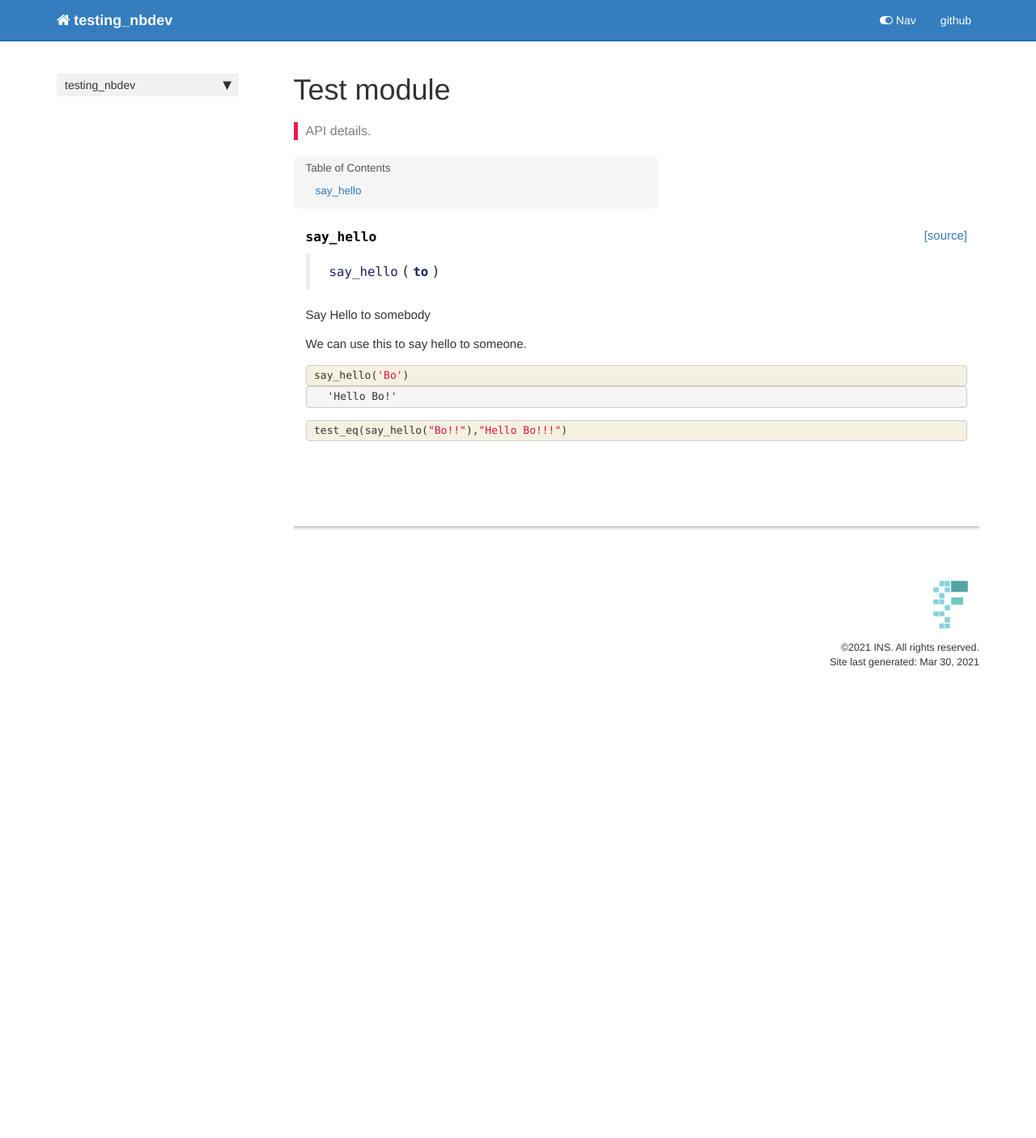
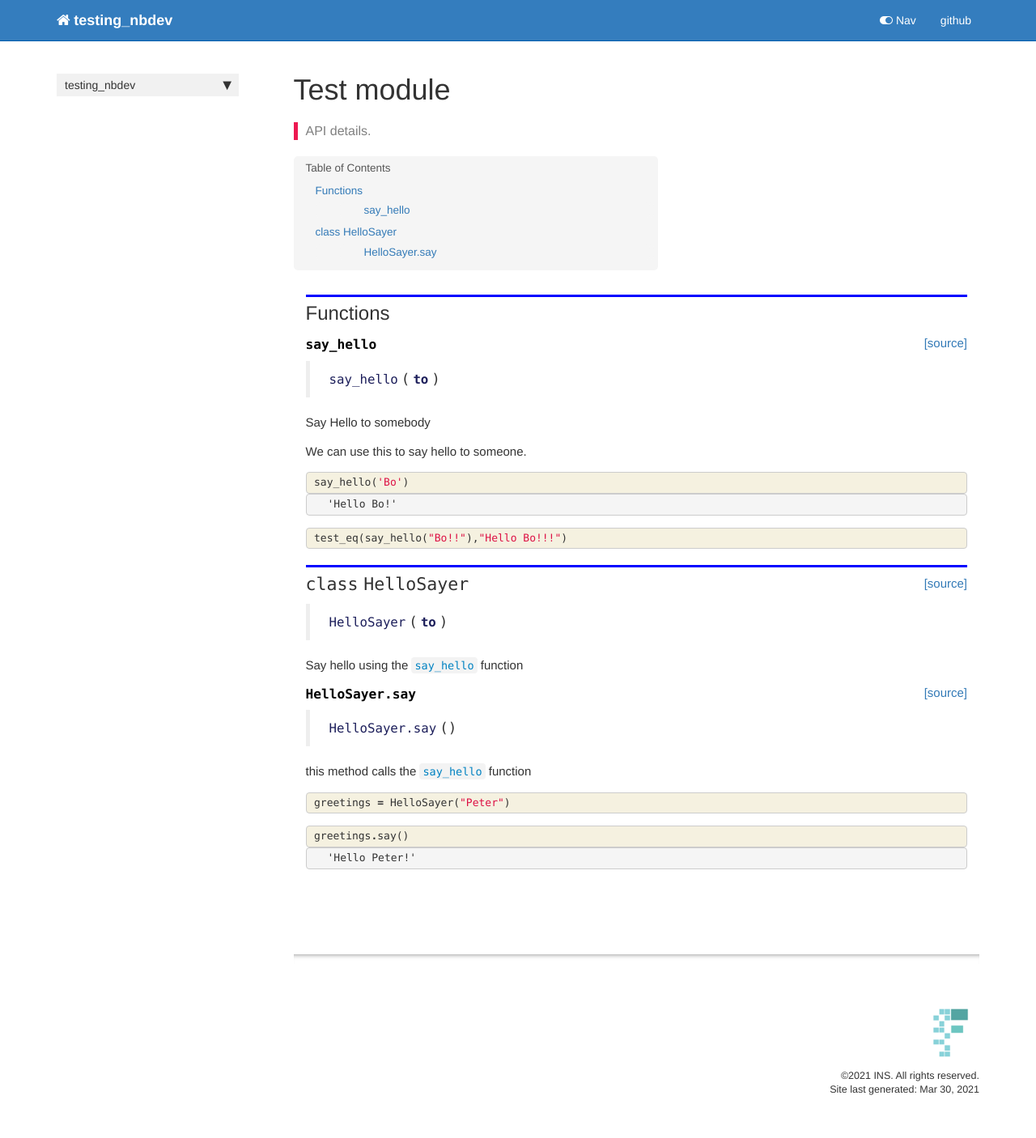
Before and after one commit to ImmoNathanael/testing_nbdev, a Jekyll site: the page built from docs/core.html, in a window 1280 px wide. Shown: the whole page at 81% size. Built offline with Jekyll 4.4.1, drawn with Linux system fonts in a browser that asks for light colours; nearby versions of some CDN libraries; comment, search, counter and statistics services are not loaded; before the commit the page ends 900 px from its top, so only the background shows below that.

```diff
--- a/docs/core.html
+++ b/docs/core.html
@@ -29,6 +29,12 @@ nb_path: "00_core.ipynb"
 </div>
     {% endraw %}
 
+<div class="cell border-box-sizing text_cell rendered"><div class="inner_cell">
+<div class="text_cell_render border-box-sizing rendered_html">
+<h2 id="Functions">Functions<a class="anchor-link" href="#Functions"> </a></h2>
+</div>
+</div>
+</div>
     {% raw %}
 
 <div class="cell border-box-sizing code_cell rendered">
@@ -118,4 +124,111 @@ nb_path: "00_core.ipynb"
 </div>
     {% endraw %}
 
+    {% raw %}
+
+<div class="cell border-box-sizing code_cell rendered">
+
+<div class="output_wrapper">
+<div class="output">
+
+<div class="output_area">
+
+
+<div class="output_markdown rendered_html output_subarea ">
+<h2 id="HelloSayer" class="doc_header"><code>class</code> <code>HelloSayer</code><a href="https://github.com/ImmoNathanael/testing_nbdev/tree/master/testing_nbdev/core.py#L11" class="source_link" style="float:right">[source]</a></h2><blockquote><p><code>HelloSayer</code>(<strong><code>to</code></strong>)</p>
+</blockquote>
+<p>Say hello using the <a href="/testing_nbdev/core.html#say_hello"><code>say_hello</code></a> function</p>
+
 </div>
+
+</div>
+
+</div>
+</div>
+
+</div>
+    {% endraw %}
+
+    {% raw %}
+
+<div class="cell border-box-sizing code_cell rendered">
+
+</div>
+    {% endraw %}
+
+    {% raw %}
+
+<div class="cell border-box-sizing code_cell rendered">
+
+<div class="output_wrapper">
+<div class="output">
+
+<div class="output_area">
+
+
+<div class="output_markdown rendered_html output_subarea ">
+<h4 id="HelloSayer.say" class="doc_header"><code>HelloSayer.say</code><a href="https://github.com/ImmoNathanael/testing_nbdev/tree/master/testing_nbdev/core.py#L17" class="source_link" style="float:right">[source]</a></h4><blockquote><p><code>HelloSayer.say</code>()</p>
+</blockquote>
+<p>this method calls the <a href="/testing_nbdev/core.html#say_hello"><code>say_hello</code></a> function</p>
+
+</div>
+
+</div>
+
+</div>
+</div>
+
+</div>
+    {% endraw %}
+
+    {% raw %}
+
+<div class="cell border-box-sizing code_cell rendered">
+<div class="input">
+
+<div class="inner_cell">
+    <div class="input_area">
+<div class=" highlight hl-ipython3"><pre><span></span><span class="n">greetings</span> <span class="o">=</span> <span class="n">HelloSayer</span><span class="p">(</span><span class="s2">&quot;Peter&quot;</span><span class="p">)</span>
+</pre></div>
+
+    </div>
+</div>
+</div>
+
+</div>
+    {% endraw %}
+
+    {% raw %}
+
+<div class="cell border-box-sizing code_cell rendered">
+<div class="input">
+
+<div class="inner_cell">
+    <div class="input_area">
+<div class=" highlight hl-ipython3"><pre><span></span><span class="n">greetings</span><span class="o">.</span><span class="n">say</span><span class="p">()</span>
+</pre></div>
+
+    </div>
+</div>
+</div>
+
+<div class="output_wrapper">
+<div class="output">
+
+<div class="output_area">
+
+
+
+<div class="output_text output_subarea output_execute_result">
+<pre>&#39;Hello Peter!&#39;</pre>
+</div>
+
+</div>
+
+</div>
+</div>
+
+</div>
+    {% endraw %}
+
+</div>
--- a/testing_nbdev/_nbdev.py
+++ b/testing_nbdev/_nbdev.py
@@ -2,7 +2,8 @@
 
 __all__ = ["index", "modules", "custom_doc_links", "git_url"]
 
-index = {"say_hello": "00_core.ipynb"}
+index = {"say_hello": "00_core.ipynb",
+         "HelloSayer": "00_core.ipynb"}
 
 modules = ["core.py"]
 
```
Also changed, not shown: docs/index.html (+19 -1 lines), testing_nbdev/core.py (+12 -1 lines), README.md, 2 other files.
